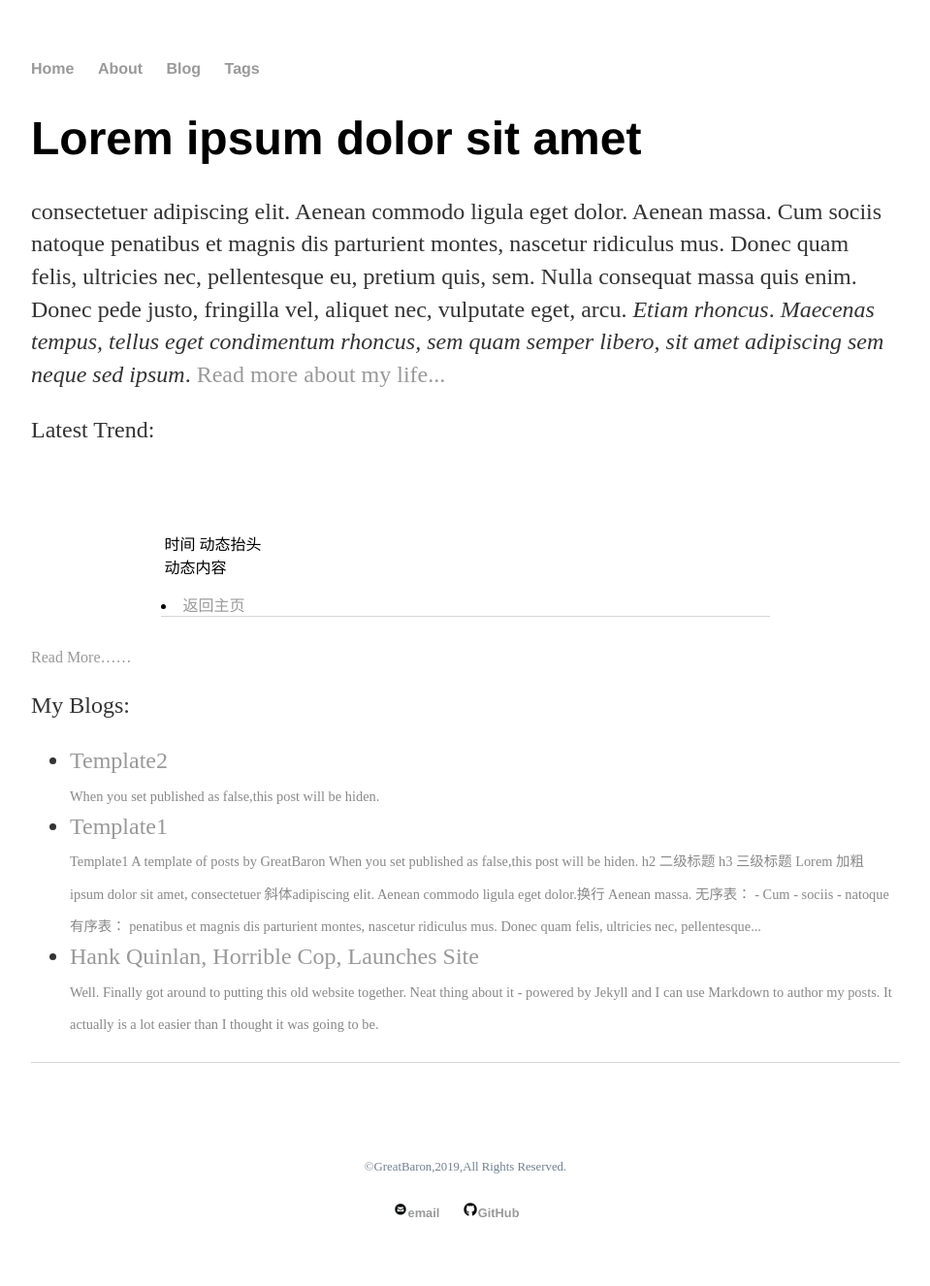
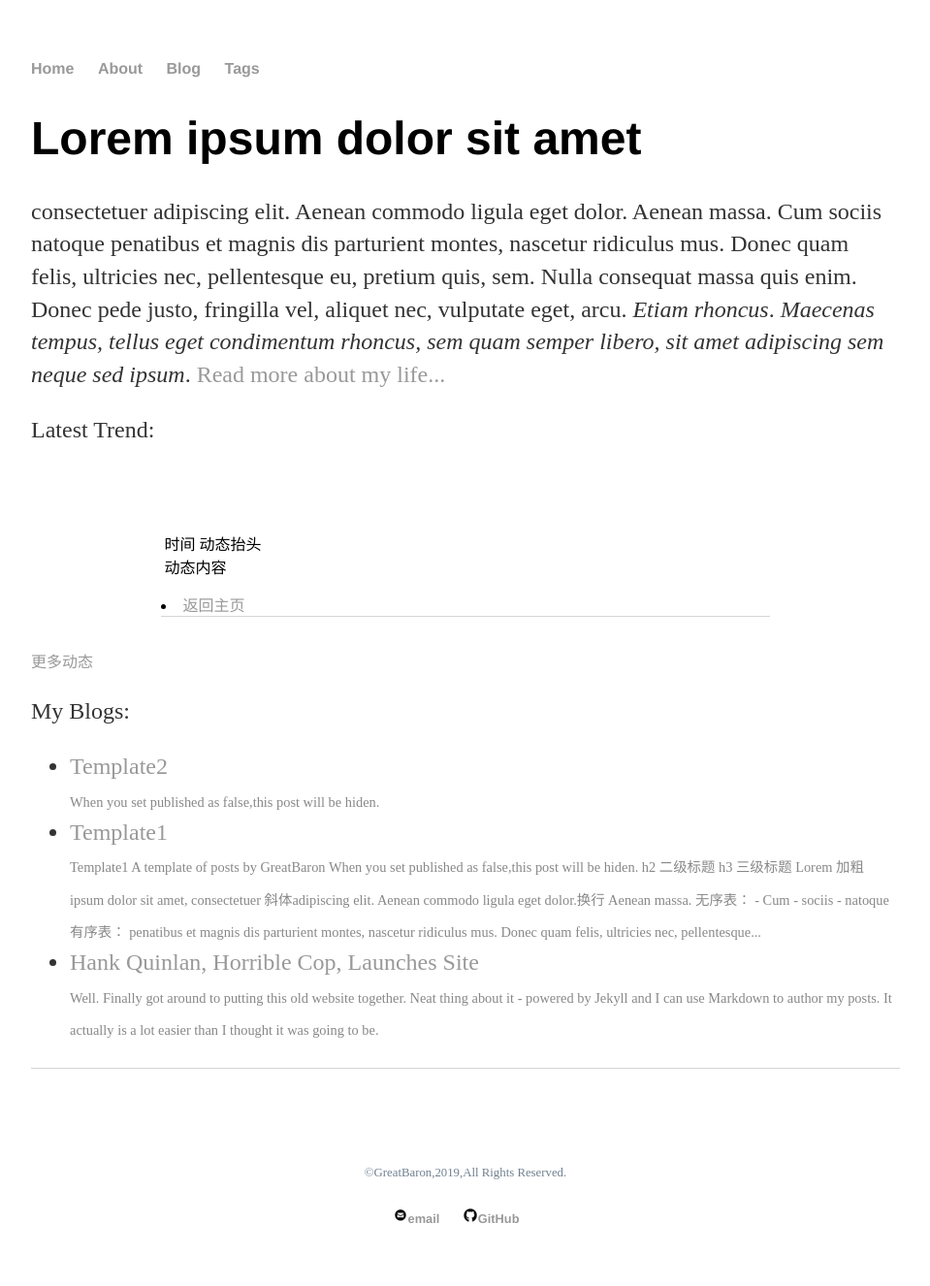
Before and after one commit to FameAndFarm/AndrewImalion.github.io, a Jekyll site: the page built from index.html, in a window 1280 px wide. Shown: the whole page at 97% size, without its empty margins (160-1119 px from the left). Built offline with Jekyll 4.4.1, drawn with Linux system fonts in a browser that asks for light colours.

Commit message:
Update index.html

```diff
--- a/index.html
+++ b/index.html
@@ -15,8 +15,8 @@ title: Index
 
 <div>
     <p>Latest Trend:</p>
-    <object data="trend.html" type="text/x-scriptlet" height="180" width="100%" scroll="no"></object>
-    <a href="trend.html">Read More……</a></p>
+    <object data="trend.html" type="text/x-scriptlet" height="180" width="100%" ></object>
+    <a href="trend.html">更多动态</a></p>
 </div>
 
 <div>
```
